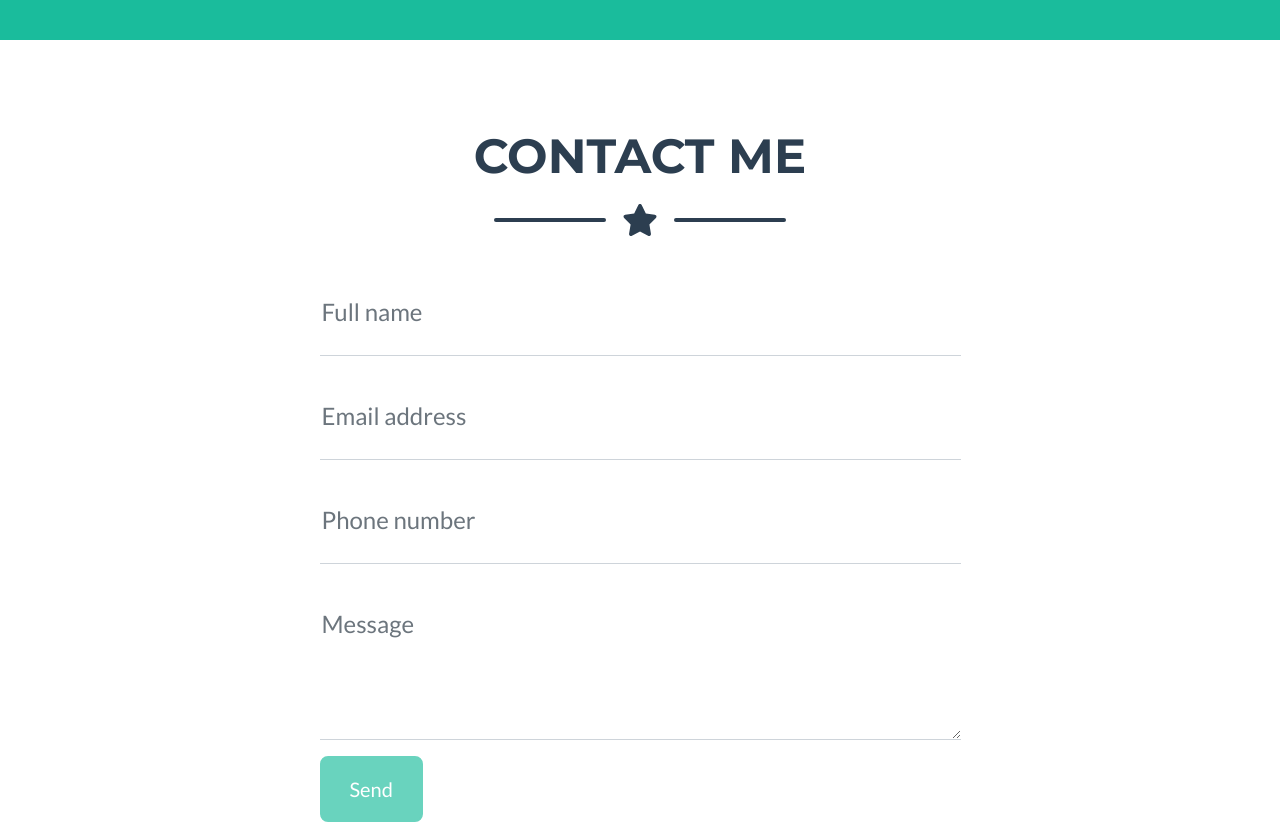
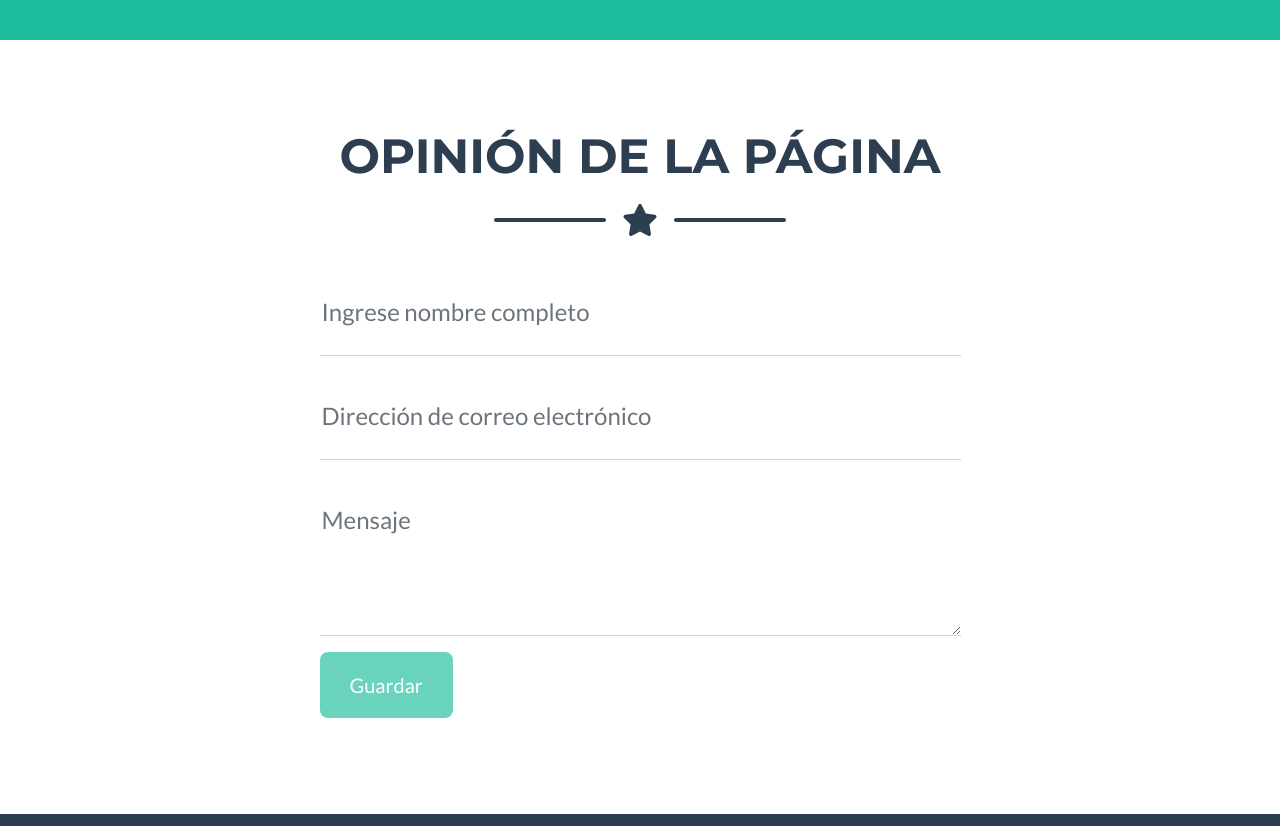
Before and after one commit to Wolfam12/NuevasTecnologiasActividadGithub, a plain HTML site: page index.html in a window 1280 px wide. Shown: the part 2340-3166 px from the top of the page. Drawn offline with nearby package versions, Linux system fonts and the light colour scheme.

Commit message:
Update index.html
se modifico la parte de contacto por opinión de la pagina y sus descripciones

```diff
--- a/index.html
+++ b/index.html
@@ -150,7 +150,7 @@
         <section class="page-section" id="contact">
             <div class="container">
                 <!-- Contact Section Heading-->
-                <h2 class="page-section-heading text-center text-uppercase text-secondary mb-0">Contact Me</h2>
+                <h2 class="page-section-heading text-center text-uppercase text-secondary mb-0">Opinión de la página</h2>
                 <!-- Icon Divider-->
                 <div class="divider-custom">
                     <div class="divider-custom-line"></div>
@@ -171,27 +171,21 @@
                             <!-- Name input-->
                             <div class="form-floating mb-3">
                                 <input class="form-control" id="name" type="text" placeholder="Enter your name..." data-sb-validations="required" />
-                                <label for="name">Full name</label>
-                                <div class="invalid-feedback" data-sb-feedback="name:required">A name is required.</div>
+                                <label for="name">Ingrese nombre completo</label>
+                                <div class="invalid-feedback" data-sb-feedback="name:required">Se requiere un mobre.</div>
                             </div>
                             <!-- Email address input-->
                             <div class="form-floating mb-3">
                                 <input class="form-control" id="email" type="email" placeholder="name@example.com" data-sb-validations="required,email" />
-                                <label for="email">Email address</label>
-                                <div class="invalid-feedback" data-sb-feedback="email:required">An email is required.</div>
-                                <div class="invalid-feedback" data-sb-feedback="email:email">Email is not valid.</div>
-                            </div>
-                            <!-- Phone number input-->
-                            <div class="form-floating mb-3">
-                                <input class="form-control" id="phone" type="tel" placeholder="(123) 456-7890" data-sb-validations="required" />
-                                <label for="phone">Phone number</label>
-                                <div class="invalid-feedback" data-sb-feedback="phone:required">A phone number is required.</div>
+                                <label for="email">Dirección de correo electrónico</label>
+                                <div class="invalid-feedback" data-sb-feedback="email:required">Se requiere un email.</div>
+                                <div class="invalid-feedback" data-sb-feedback="email:email">El correo no es valido.</div>
                             </div>
                             <!-- Message input-->
                             <div class="form-floating mb-3">
                                 <textarea class="form-control" id="message" type="text" placeholder="Enter your message here..." style="height: 10rem" data-sb-validations="required"></textarea>
-                                <label for="message">Message</label>
-                                <div class="invalid-feedback" data-sb-feedback="message:required">A message is required.</div>
+                                <label for="message">Mensaje</label>
+                                <div class="invalid-feedback" data-sb-feedback="message:required">Se requiere un mensaje.</div>
                             </div>
                             <!-- Submit success message-->
                             <!---->
@@ -211,7 +205,7 @@
                             <!-- an error submitting the form-->
                             <div class="d-none" id="submitErrorMessage"><div class="text-center text-danger mb-3">Error sending message!</div></div>
                             <!-- Submit Button-->
-                            <button class="btn btn-primary btn-xl disabled" id="submitButton" type="submit">Send</button>
+                            <button class="btn btn-primary btn-xl disabled" id="submitButton" type="submit">Guardar</button>
                         </form>
                     </div>
                 </div>
@@ -224,8 +218,7 @@
                     <!-- Footer Location-->
                     <div class="col-lg-4 mb-5 mb-lg-0">
                         <h4 class="text-uppercase mb-4">creadores</h4>
-                        <p class="lead mb-0">
-                            Juan Caldera </p>
+                        <p class="lead mb-0"> Juan Caldera </p>
                             <p class="lead mb-0">Razith Espitia</p>
                            <p class="lead mb-0">Wolfam Diaz</p>
                             <br />
```
